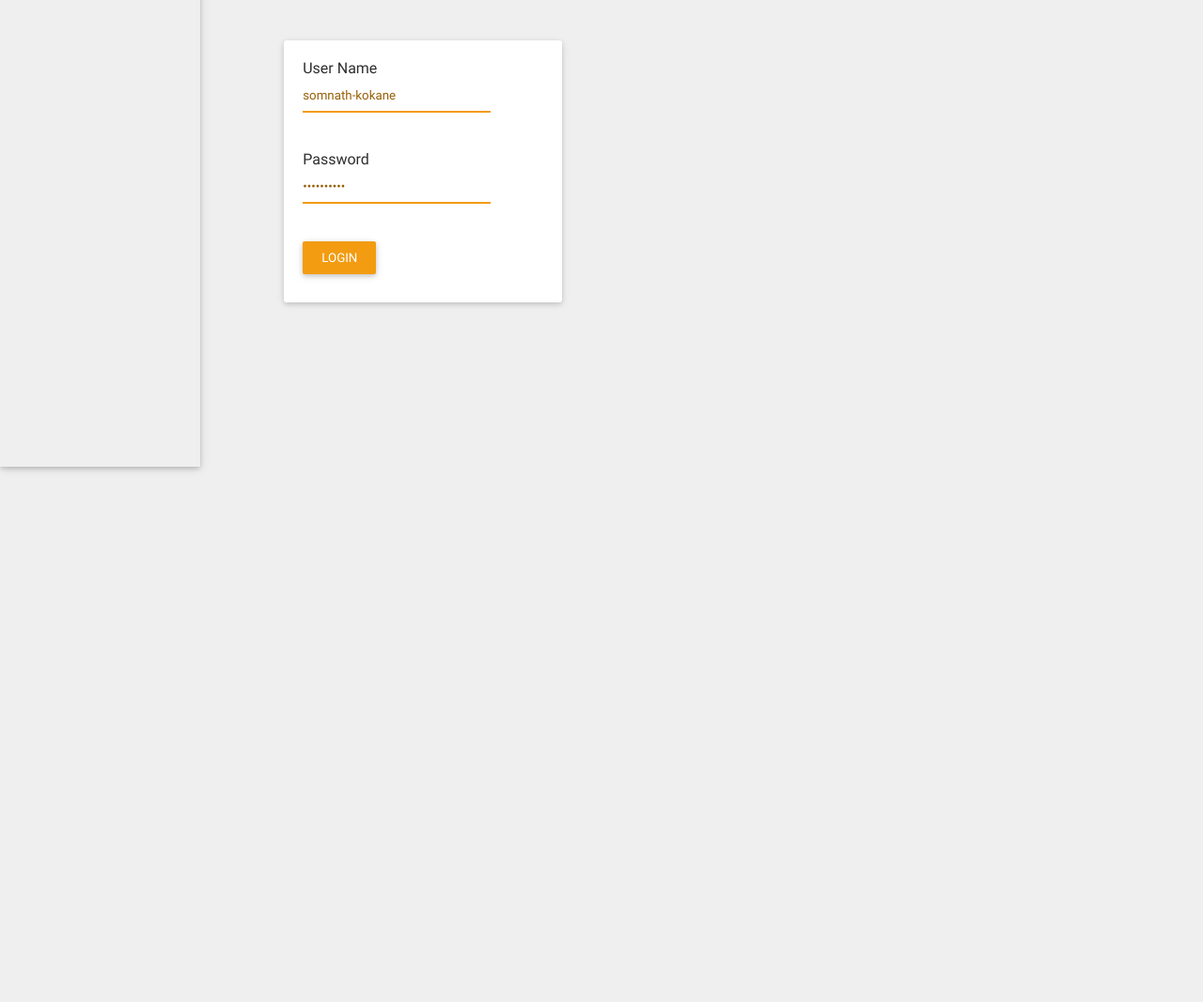
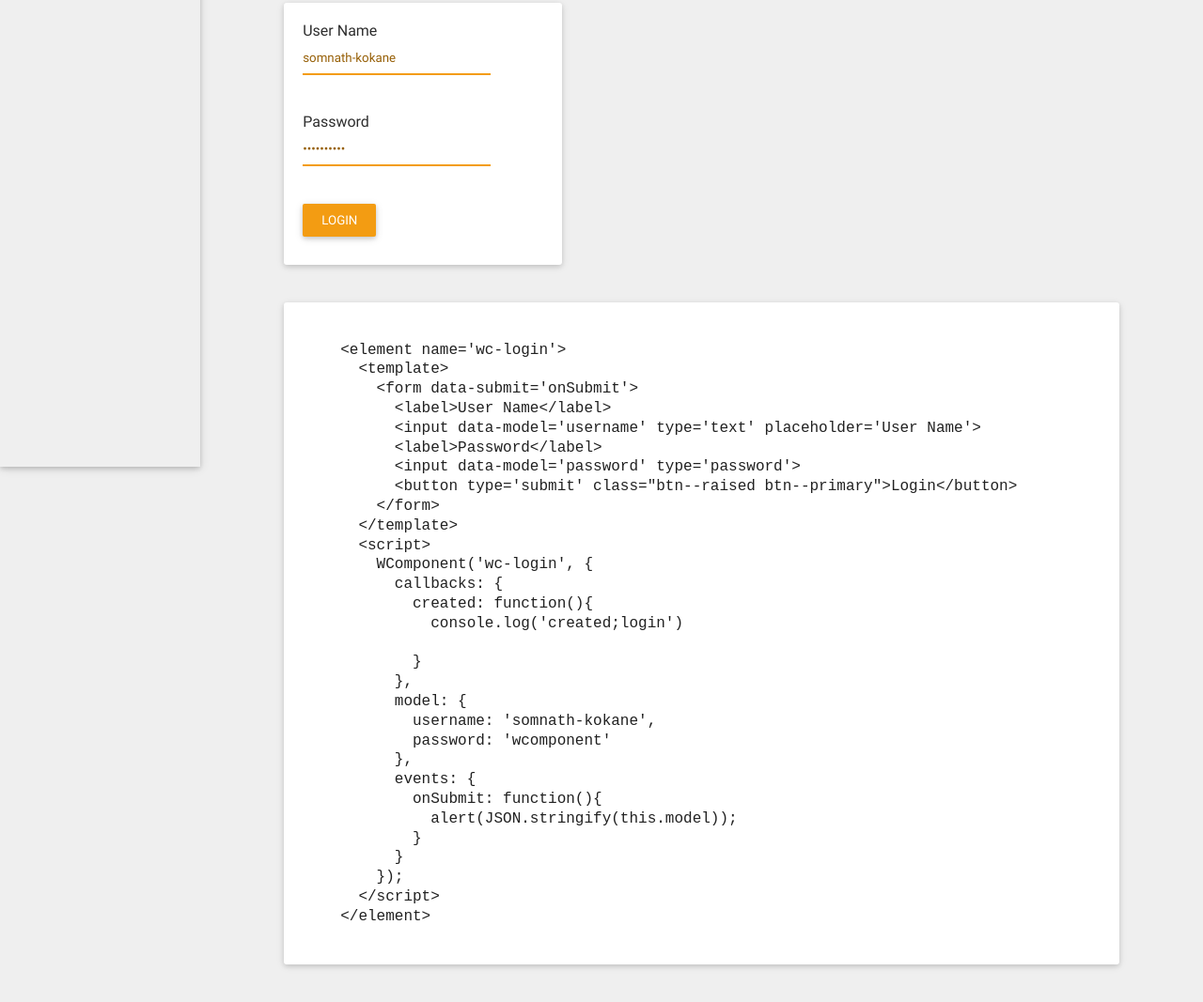
Before and after one commit to wcomponent/wcomponent, a website: page index.html in a window 1280 px wide. Shown: the part 303-1370 px from the top of the page at 94% size. Before the commit the page ends 800 px from the top, so only its background shows below. Drawn offline with Linux system fonts and the light colour scheme.

Commit message:
updates index page

```diff
--- a/index.html
+++ b/index.html
@@ -109,9 +109,43 @@
     <div class="g--10 m--1">
       <h2 class="fade-in-from-top">Web Component Library</h2>
     </div>
-    <div class="g--10 m--1 container container--wrap--s">
+    <div class="g--10 m--1">
       <div class="card g--4 g-m--6 g-s--10 g-t--12">
         <wc-login></wc-login>
+      </div>
+      <div class='card g--12 g-m--6 g-s--10 g-t--12'>
+        <pre><code style="overflow-x:auto;display:block">
+&lt;element name=&apos;wc-login&apos;&gt;
+  &lt;template&gt;
+    &lt;form data-submit=&apos;onSubmit&apos;&gt;
+      &lt;label&gt;User Name&lt;/label&gt;
+      &lt;input data-model=&apos;username&apos; type=&apos;text&apos; placeholder=&apos;User Name&apos;&gt;
+      &lt;label&gt;Password&lt;/label&gt;
+      &lt;input data-model=&apos;password&apos; type=&apos;password&apos;&gt;
+      &lt;button type=&apos;submit&apos; class=&quot;btn--raised btn--primary&quot;&gt;Login&lt;/button&gt;
+    &lt;/form&gt;
+  &lt;/template&gt;
+  &lt;script&gt;
+    WComponent(&apos;wc-login&apos;, {
+      callbacks: {
+        created: function(){
+          console.log(&apos;created;login&apos;)
+
+        }
+      },
+      model: {
+        username: &apos;somnath-kokane&apos;,
+        password: &apos;wcomponent&apos;
+      },
+      events: {
+        onSubmit: function(){
+          alert(JSON.stringify(this.model));
+        }
+      }
+    });
+  &lt;/script&gt;
+&lt;/element&gt;
+        </code></pre>
       </div>
     </div>
   </main>
```
